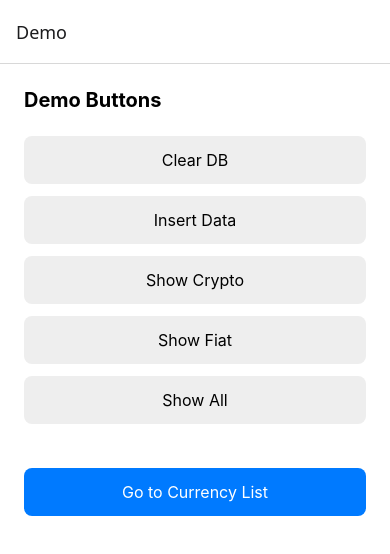
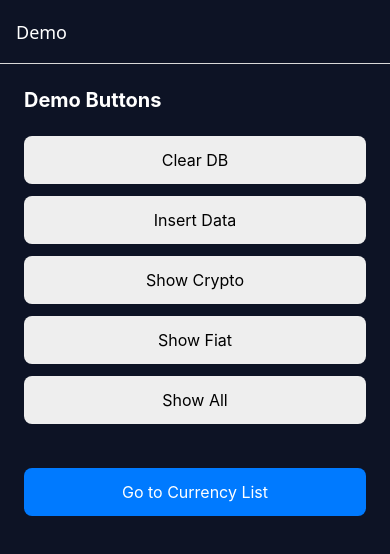
Before and after one commit to arianshi/currency-list-app, a React Native app: screen /Demo in a window 390 px wide. Shown: the top 554 px of the page. Built offline with nearby package versions, Linux system fonts and the light colour scheme.

Commit message:
feat: add sdk

```diff
--- a/App.tsx
+++ b/App.tsx
@@ -16,7 +16,12 @@ export default function App() {
   return (
     <CurrencyProvider>
       <NavigationContainer>
-        <Stack.Navigator>
+        <Stack.Navigator screenOptions={{
+          headerStyle: {
+            backgroundColor: 'rgb(13,19,37)',
+          },
+          headerTintColor: '#fff',
+        }} >
           <Stack.Screen name="Demo" component={DemoScreen} />
           <Stack.Screen name="CurrencyList" component={CurrencyListScreen} options={{ headerShown: false }} />
         </Stack.Navigator>
--- a/package.json
+++ b/package.json
@@ -14,9 +14,11 @@
     "@react-navigation/native-stack": "7.3.8",
     "react": "19.0.0",
     "react-native": "0.78.2",
-    "react-native-currency-lists": "0.1.6",
+    "react-native-currency-lists": "0.1.7",
     "react-native-safe-area-context": "5.3.0",
-    "react-native-screens": "4.10.0"
+    "react-native-screens": "4.10.0",
+    "@types/react-native-vector-icons": "^6.4.18",
+     "react-native-vector-icons": "^10.2.0"
   },
   "devDependencies": {
     "@babel/core": "^7.25.2",
--- a/screens/DemoScreen/styles.ts
+++ b/screens/DemoScreen/styles.ts
@@ -4,12 +4,13 @@ const styles = StyleSheet.create({
 	container: {
 		flex: 1,
 		padding: 24,
-		backgroundColor: '#fff',
+		backgroundColor: 'rgb(13,19,37)',
 	},
 	title: {
 		fontSize: 20,
 		fontWeight: 'bold',
 		marginBottom: 24,
+		color: '#fff',
 	},
 	button: {
 		backgroundColor: '#eee',
```
Also changed, not shown: 4 other files (tests, documents, lock files or other folders).
